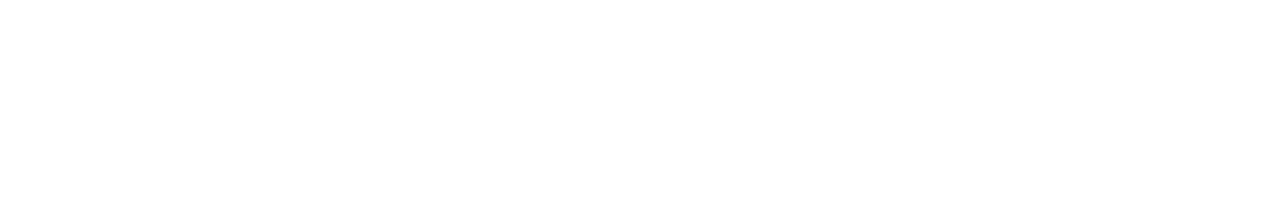
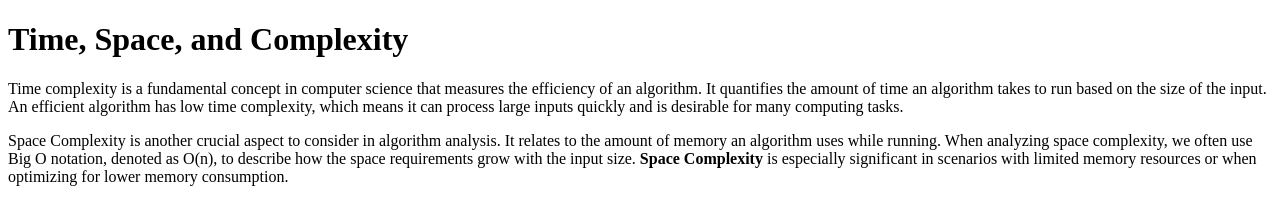
Before and after one commit to acciojob/time-and-space-complexity-Ujjawal43, a website: page main.html in a window 1280 px wide. Drawn offline with Linux system fonts and the light colour scheme.

Commit message:
created a submission

```diff
--- a/main.html
+++ b/main.html
@@ -1,16 +1,18 @@
-<!DOCTYPE html>
 
+    <!DOCTYPE html>
 <html>
+<head>
+    <title>Time and Space Complexity</title>
+</head>
+<body>
+    <h1>Time, Space, and Complexity</h1>
 
-<head>
-	<link rel="stylesheet" href="styles.css">
-</head>
+    <p>
+        Time complexity is a fundamental concept in computer science that measures the efficiency of an algorithm. It quantifies the amount of time an algorithm takes to run based on the size of the input. An efficient algorithm has low time complexity, which means it can process large inputs quickly and is desirable for many computing tasks.
+    </p>
 
-<body>
-	<!-- the entire body must be written by student -->
-    <script type="text/javascript" src="./script.js">
-</script>
-
+    <p>
+        Space Complexity is another crucial aspect to consider in algorithm analysis. It relates to the amount of memory an algorithm uses while running. When analyzing space complexity, we often use Big O notation, denoted as O(n), to describe how the space requirements grow with the input size. <b>Space Complexity</b> is especially significant in scenarios with limited memory resources or when optimizing for lower memory consumption.
+    </p>
 </body>
-
 </html>
```
